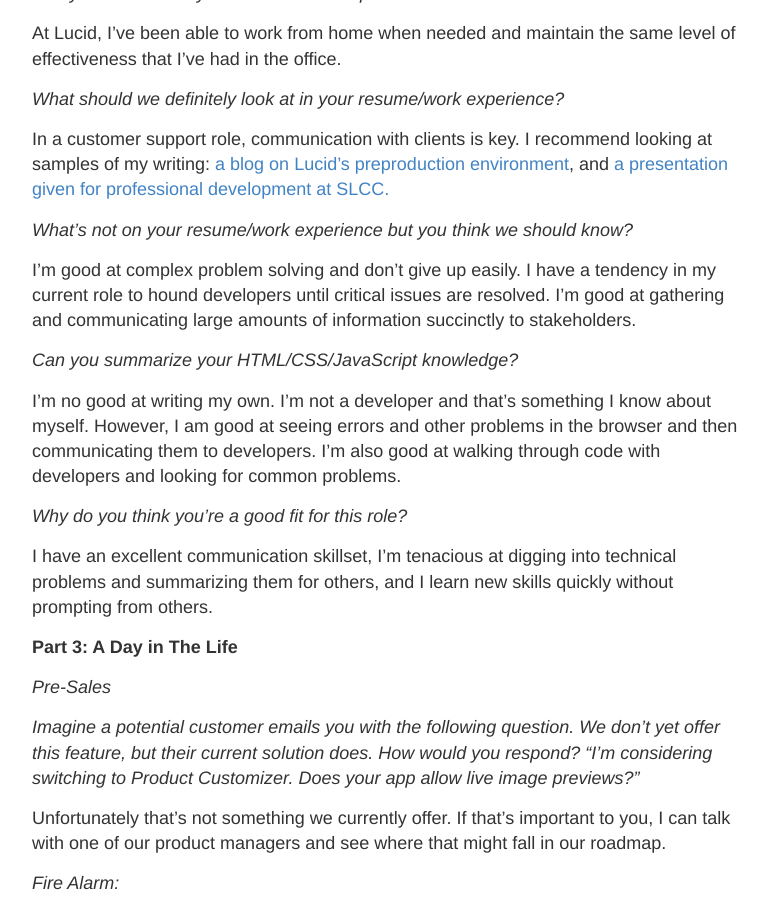
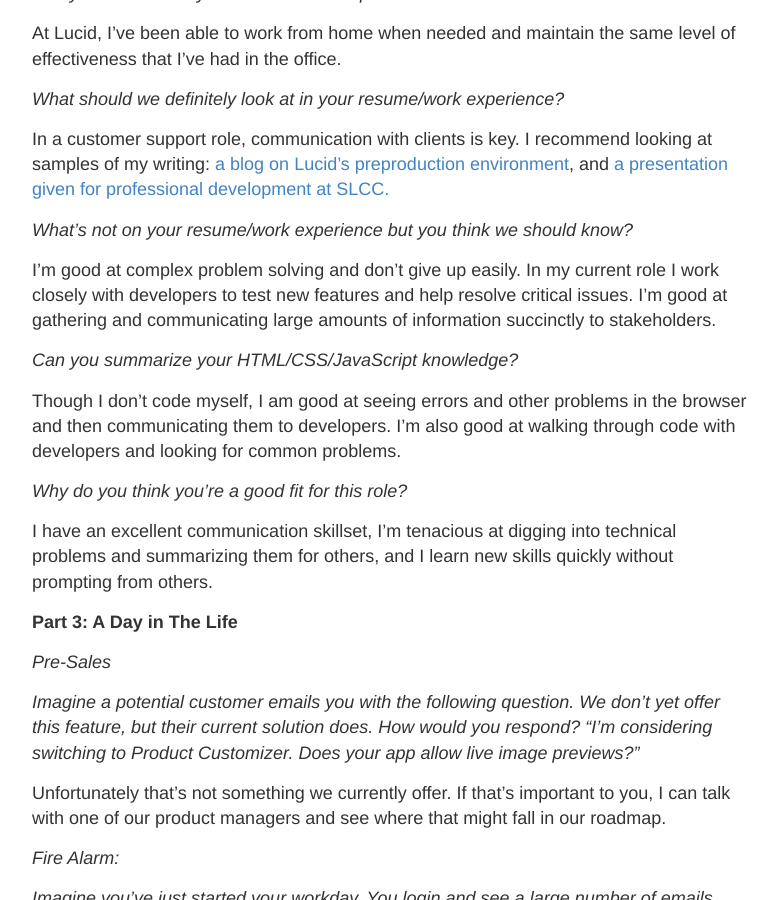
Before and after one commit to alangshall/alangshall.github.io, a Jekyll site: the page built from _posts/2017-05-03-skyverge.md, in a window 1280 px wide and 900 px high, scrolled down 668 px. Shown: the whole window, without its empty margins (248-1024 px from the left). Built offline with Jekyll 4.4.1, drawn with Linux system fonts in a browser that asks for light colours.

Commit message:
Tweak language.

```diff
--- a/_posts/2017-05-03-skyverge.md
+++ b/_posts/2017-05-03-skyverge.md
@@ -33,14 +33,11 @@ In a customer support role, communication with clients is key. I recommend looki
 
 <i>What’s not on your resume/work experience but you think we should know?</i>
 
-I'm good at complex problem solving and don't give up easily. I have a tendency in my current role to hound developers until
-critical issues are resolved. I'm good at gathering and communicating large amounts of information succinctly to stakeholders.
+I'm good at complex problem solving and don't give up easily. In my current role I work closely with developers to test new features and help resolve critical issues. I'm good at gathering and communicating large amounts of information succinctly to stakeholders.
 
 <i>Can you summarize your HTML/CSS/JavaScript knowledge?</i>
 
-I'm no good at writing my own. I'm not a developer and that's something I know about myself. However, I am good at seeing
-errors and other problems in the browser and then communicating them to developers. I'm also good at walking through code
-with developers and looking for common problems.
+Though I don't code myself, I am good at seeing errors and other problems in the browser and then communicating them to developers. I'm also good at walking through code with developers and looking for common problems.
 
 <i>Why do you think you’re a good fit for this role?</i>
 
```
